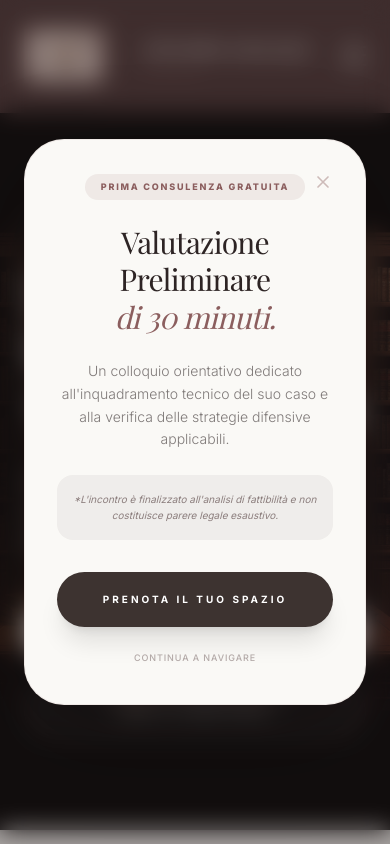
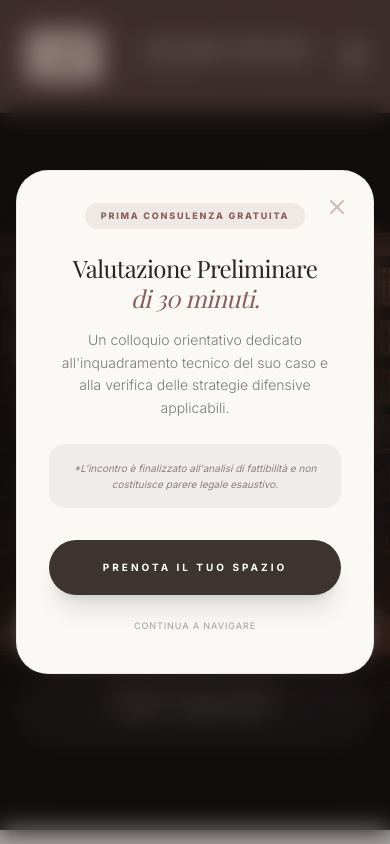
Before and after one commit to MarcoCerilli/StudioLegale, a Next.js app: page / in a window 390 px wide. Shown: the top 844 px of the page. Built offline with nearby package versions, Linux system fonts and the light colour scheme; a web font is replaced by a local one.

Commit message:
rimpicciolito pop up

```diff
--- a/app/components/ConsultationPopup.tsx
+++ b/app/components/ConsultationPopup.tsx
@@ -12,7 +12,7 @@ export default function ConsultationPopup() {
     return () => clearTimeout(timer);
   }, []);
 
-  // FIX: Blocca lo scroll del body quando il popup è aperto
+  // Blocca lo scroll del body quando il popup è aperto
   useEffect(() => {
     if (isOpen) {
       document.body.style.overflow = 'hidden';
@@ -29,42 +29,47 @@ export default function ConsultationPopup() {
   if (!isOpen) return null;
 
   return (
-    // FIX: z-index con parentesi quadre e gestione touch
-    <div className="fixed inset-0 z-10000 flex items-center justify-center px-6 bg-charcoal/40 backdrop-blur-md transition-all duration-500">
-      {/* max-h-screen e overflow-y-auto per evitare che il popup venga tagliato su telefoni piccoli */}
-      <div className="relative w-full max-w-lg bg-cream p-8 md:p-12 border border-rosewood/10 shadow-[0_30px_100px_rgba(0,0,0,0.3)] rounded-[2.5rem] animate-in fade-in zoom-in duration-500 text-center max-h-[90vh] overflow-y-auto">
+    <div className="fixed inset-0 z-10000 flex items-center justify-center p-4 md:p-6 bg-charcoal/40 backdrop-blur-md transition-all duration-500">
 
+      {/* Contenitore Principale con limite altezza dinamica */}
+      <div className="relative w-full max-w-lg bg-cream border border-rosewood/10 shadow-[0_30px_100px_rgba(0,0,0,0.3)] rounded-4xl md:rounded-[2.5rem] animate-in fade-in zoom-in duration-500 flex flex-col max-h-[90dvh] overflow-hidden">
+
+        {/* Pulsante di chiusura fisso in alto */}
         <button
           onClick={closePopup}
-          className="absolute top-6 right-6 text-rosewood/40 hover:text-rosewood p-2 transition-colors z-10001"
+          className="absolute top-4 right-4 md:top-6 md:right-6 text-rosewood/40 hover:text-rosewood p-2 transition-colors z-10002"
           aria-label="Chiudi"
         >
-          <svg className="w-5 h-5" fill="none" stroke="currentColor" viewBox="0 0 24 24">
+          <svg className="w-6 h-6" fill="none" stroke="currentColor" viewBox="0 0 24 24">
             <path strokeLinecap="round" strokeLinejoin="round" strokeWidth="2" d="M6 18L18 6M6 6l12 12" />
           </svg>
         </button>
 
-        <div className="inline-flex items-center gap-2 bg-rosewood/10 px-4 py-1.5 rounded-full mb-6">
+        {/* Area Contenuto Scrollabile */}
+        <div className="p-8 md:p-12 overflow-y-auto custom-scrollbar flex flex-col items-center text-center">
+
+          <div className="inline-flex items-center gap-2 bg-rosewood/10 px-4 py-1.5 rounded-full mb-6 shrink-0">
             <span className="text-rosewood text-[9px] font-extrabold uppercase tracking-[0.2em]">
               Prima Consulenza Gratuita
             </span>
           </div>
 
-        <h2 className="text-3xl md:text-4xl font-serif text-charcoal mb-6 leading-tight tracking-tight">
-          Valutazione Preliminare <br /> <span className="text-rosewood italic font-light">di 30 minuti.</span>
+          <h2 className="text-2xl md:text-4xl font-serif text-charcoal mb-4 md:mb-6 leading-tight tracking-tight">
+            Valutazione Preliminare <br />
+            <span className="text-rosewood italic font-light">di 30 minuti.</span>
           </h2>
 
           <p className="text-charcoal/60 text-sm leading-relaxed mb-6 font-light">
             Un colloquio orientativo dedicato all&apos;inquadramento tecnico del suo caso e alla verifica delle strategie difensive applicabili.
           </p>
 
-        <div className="bg-charcoal/5 rounded-2xl p-4 mb-8">
+          <div className="bg-charcoal/5 rounded-2xl p-4 mb-8 w-full">
               <p className="text-[10px] text-sepia-dark/60 leading-relaxed italic">
                 *L&apos;incontro è finalizzato all&apos;analisi di fattibilità e non costituisce parere legale esaustivo.
               </p>
           </div>
 
-        <div className="flex flex-col gap-4">
+          <div className="flex flex-col gap-4 w-full shrink-0">
             <Link
               href="/prenota-consulenza"
               onClick={closePopup}
@@ -72,9 +77,14 @@ export default function ConsultationPopup() {
             >
               Prenota il tuo spazio
             </Link>
-          <button onClick={closePopup} className="text-[9px] uppercase tracking-widest text-sepia-dark/40 hover:text-rosewood transition-colors font-medium py-2">
+            <button
+              onClick={closePopup}
+              className="text-[9px] uppercase tracking-widest text-sepia-dark/40 hover:text-rosewood transition-colors font-medium py-2"
+            >
               Continua a navigare
             </button>
+          </div>
+
         </div>
       </div>
     </div>
```
Lines whose indentation alone changed are shown as unchanged.
